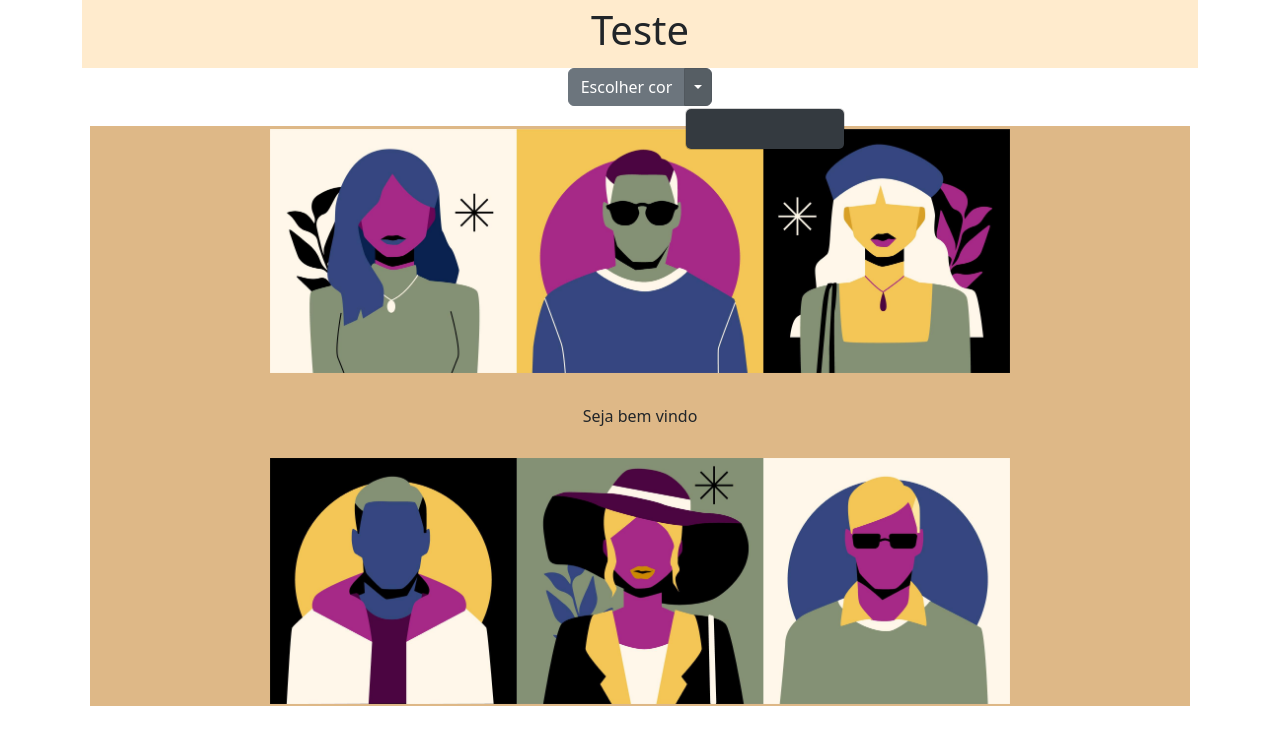
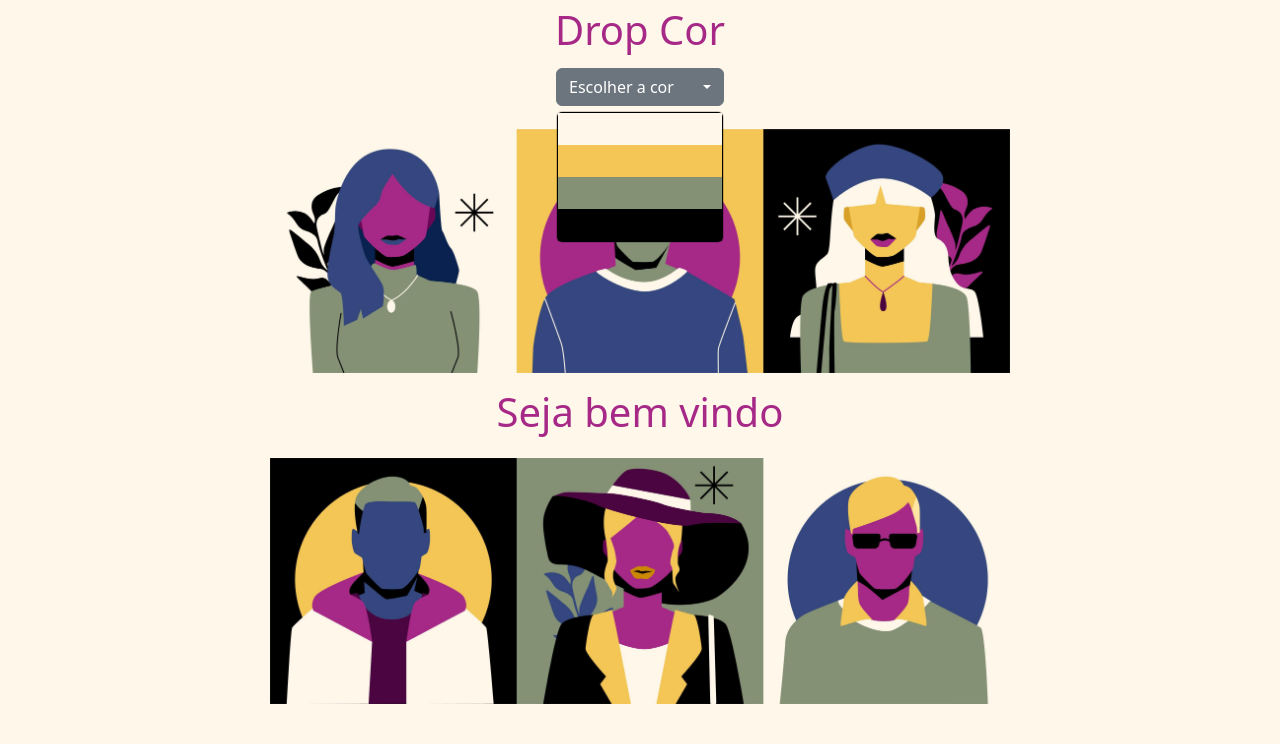
Before and after one commit to ErikaCZanin/dropCor, a plain HTML site: page index.html in a window 1280 px wide. Both pictures are taken after a click on the button 698 px from the left and 87 px from the top of the page. Drawn offline with Linux system fonts and the light colour scheme.

Commit message:
Atualizando design

```diff
--- a/index.html
+++ b/index.html
@@ -6,13 +6,12 @@
     <link rel="stylesheet" type="text/css" href="./bootstrap.min.css"/>
     <title>Drop cor</title>
     <style>
-        .central{
+        .central {
             padding: 20px;
             align-items: center;
         }
 
         .col-md-12 {
-            background-color: burlywood;
             height: 250px;
             display: flex;
             align-items: center;
@@ -23,7 +22,6 @@
             display: flex;
             align-items: center;
             justify-content: center;
-            background-color: blanchedalmond;
             padding: 6px;
         }
 
@@ -40,82 +38,171 @@
             width: 100%;
             max-width: 740px;
             min-height: 100%;
-}       .imgCima {
+        }
+
+        .imgCima {
             background-image: url("./imgCima.png");
         }
         .imgBaixo {
             background-image: url("./imgBaixo.png");
         }
 
-
-       .texMeio{
+        .texMeio {
             height: 80px;
+            color: #A62987;
         }
 
-       #corBranca{
+        .navBar {
+            color: #A62987;
+        }
+
+        #corBranca,
+        #corAmarela,
+        #corPreta,
+        #corVerde {
             display: flex;
             width: 100%;
         }
 
         #corBranca {
-        background-color: white;
+            background-color: #FFF7EA;
+            color: #FFF7EA;
         }
 
         #corAmarela {
-        background-color: yellow;
+            background-color: #F4C656;
+            color: #F4C656;
+        }
+
+        #corVerde {
+            background-color: #849175;
+            color: #849175;
         }
 
         #corPreta {
             background-color: black;
+            color: black;
         }
 
+        .dropdown-menu {
+            background-color: black;
+            padding: 1px;
+            position: absolute;
+            top: 100%;
+            left: 0;
+            right: 0;
+            margin-top: 5px;
+            transform: none;
+            display: none; /* Inicialmente escondido */
+        }
+
+        body {
+            transition: background-color 1s ease;
+            background-color: #FFF7EA;
+        }
     </style>
 </head>
 <body>
     <div class="container">
         <div class="navBar">
-         <h1>Teste</h1>
+            <h1>Drop Cor</h1>
         </div>
         <div class="btEscolha">
             <div class="btn-group">
-            <button class="btn btn-secondary">
-            Escolher cor
+                <button class="btn btn-secondary" id="clickCor">
+                    Escolher a cor
                 </button>
-            <button class="btn btn-secondary dropdown-toggle dropdown-toggle-split" data-bs-toggle="dropdown"></button>
-            <ul class="dropdown-menu dropdown-menu-dark">
-                <li class="dropdown-item">
-                    <a id="corBranca"></a>
-                </li>
-                <li class="dropdown-item">
-                    <a id="corAmarela"></a>
-                </li>
-                <li class="dropdown-item">
-                    <a id="corPreta"></a>
-                </li>
-            </ul>
+                <button class="btn btn-secondary dropdown-toggle" id="clickDropdown">
+                </button>
+                <div class="dropdown-menu opcoes">
+                    <a class="dropdown-item" id="corBranca">Cor 1</a>
+                    <a class="dropdown-item" id="corAmarela">Cor 2</a>
+                    <a class="dropdown-item" id="corVerde">Cor 3</a>
+                    <a class="dropdown-item" id="corPreta">Cor 4</a>
+                </div>
             </div>
         </div>
         <div class="container central">
             <div class="row">
                 <div class="col-md-12">
-                    <div class="imgCima">
-                    </div>
+                    <div class="imgCima"></div>
                 </div>
             </div>
             <div class="row">
                 <div class="col-md-12 texMeio">
-                    Seja bem vindo</div>
+                    <h1>Seja bem vindo</h1>
+                </div>
             </div>
             <div class="row">
                 <div class="col-md-12">
-                    <div class="imgBaixo">
+                    <div class="imgBaixo"></div>
                 </div>
             </div>
         </div>
     </div>
 
-    </div>
+    <script src="./bootstrap.bundle.min.js"></script>
+    <script>
+        // Definindo as ações para cada cor
+        document.getElementById("corBranca").addEventListener("click", function() {
+            document.body.style.backgroundColor = "#FFF7EA";
+        });
 
-    <script src="./bootstrap.bundle.min.js"></script>
+        document.getElementById("corAmarela").addEventListener("click", function() {
+            document.body.style.backgroundColor = "#F4C656";
+        });
+
+        document.getElementById("corVerde").addEventListener("click", function() {
+            document.body.style.backgroundColor = "#849175";
+        });
+
+        document.getElementById("corPreta").addEventListener("click", function() {
+            document.body.style.backgroundColor = "black";
+        });
+
+        // Resetando a cor de fundo ao clicar no primeiro botão
+        document.getElementById("clickCor").addEventListener("click", function() {
+            document.body.style.backgroundColor = "#FFF7EA";
+        });
+
+        // Controlando a visibilidade do menu ao clicar no botão de dropdown
+        document.getElementById("clickDropdown").addEventListener("click", function() {
+            const dropdownMenu = document.querySelector(".dropdown-menu");
+            dropdownMenu.style.display = dropdownMenu.style.display === "block" ? "none" : "block";
+        });
+
+        // Fecha o menu se o clique for fora do botão e do menu
+        // Adicionando evento de clique nas opções
+document.querySelectorAll('.dropdown-item').forEach(item => {
+    item.addEventListener("click", function() {
+        // Altera a cor de fundo conforme a opção escolhida
+        if (item.id === "corBranca") {
+            document.body.style.backgroundColor = "#FFF7EA";
+        } else if (item.id === "corAmarela") {
+            document.body.style.backgroundColor = "#F4C656";
+        } else if (item.id === "corVerde") {
+            document.body.style.backgroundColor = "#849175";
+        } else if (item.id === "corPreta") {
+            document.body.style.backgroundColor = "black";
+        }
+
+        const dropdownMenu = document.querySelector(".dropdown-menu");
+        dropdownMenu.style.display = "none";
+    });
+});
+
+
+let currentColor = 0; // Controla o ciclo das cores
+const colors = [ "#F4C656", "#849175","black"]; // Lista das cores: branca, amarela e verde
+
+document.getElementById("clickCor").addEventListener("click", function() {
+    // Altera a cor de fundo com base no índice
+    document.body.style.backgroundColor = colors[currentColor];
+
+    // Atualiza o índice para a próxima cor
+    currentColor = (currentColor + 1) % colors.length;
+});
+
+    </script>
 </body>
 </html>
```
Lines whose indentation alone changed are shown as unchanged.
